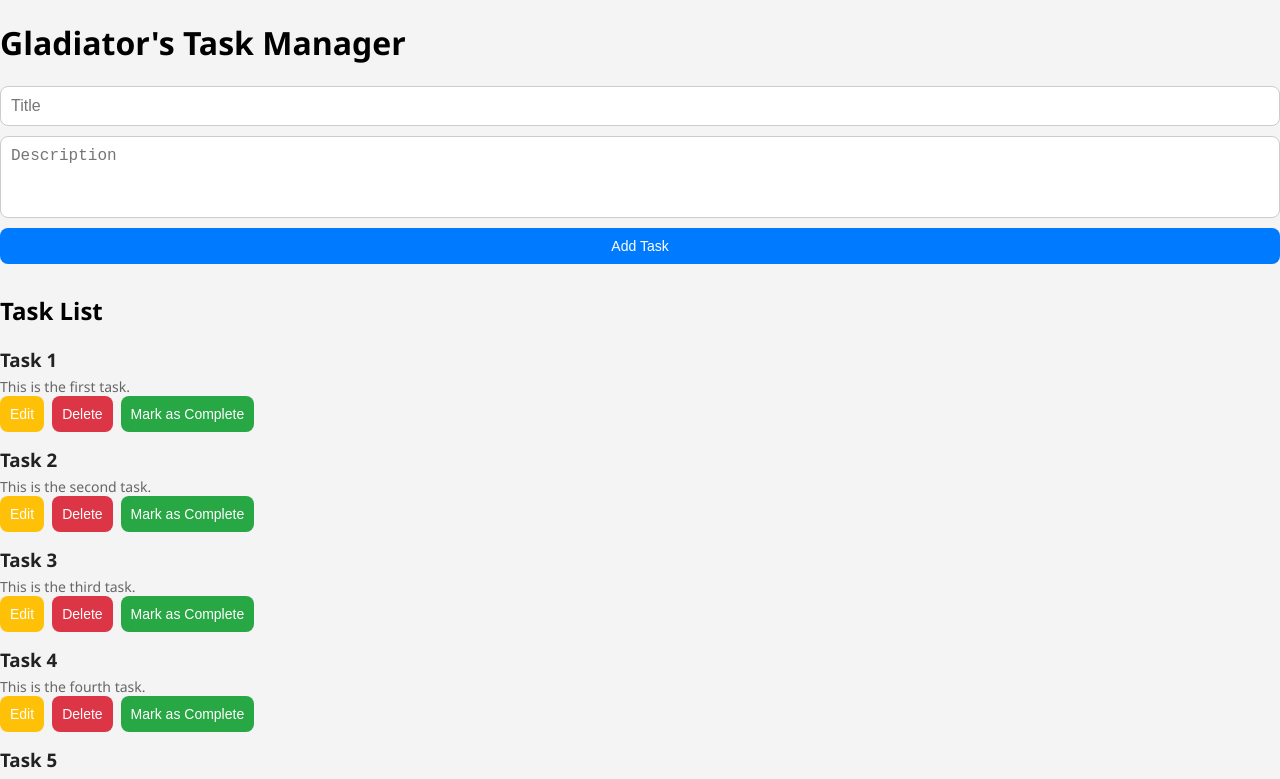
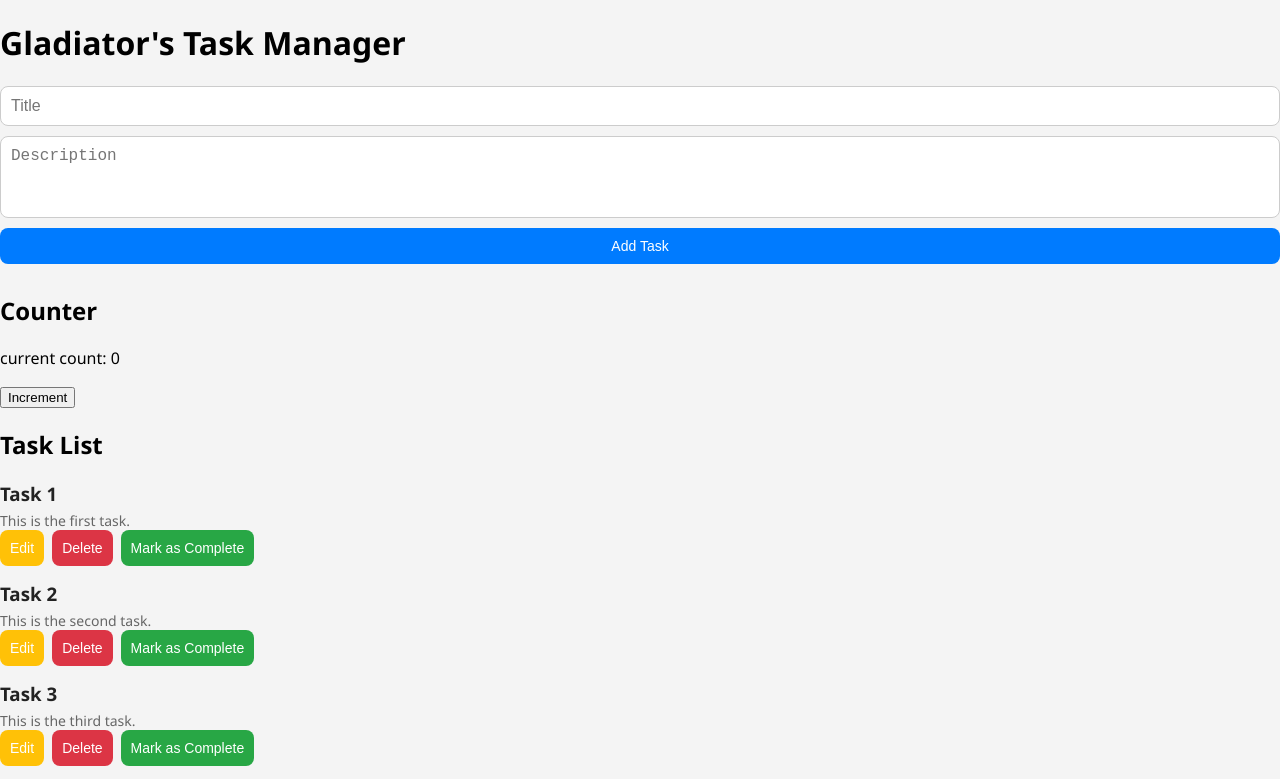
Before and after one commit to Kipla1/task-manager-react, a React (Vite) app: page / in a window 1280 px wide. Shown: the top 779 px of the page. Built offline with nearby package versions, Linux system fonts and the light colour scheme.

Commit message:
state in react

```diff
--- a/src/App.jsx
+++ b/src/App.jsx
@@ -1,4 +1,6 @@
 import './App.css';
+import Counter from './Counter';
+// import Counter from './Counter';
 import Task from './Task';
 import TaskInputForm from './TaskInputForm';
 import TaskList from './TaskList';
@@ -12,6 +14,8 @@
       <h1>Gladiator's Task Manager</h1>
       {/* section for submitting tasks with title and description */}
       <TaskInputForm />
+      {/* <Counter /> */}
+      <Counter />
 
       <h2>Task List</h2>
       {/* section for listing all our tasks */}
--- /dev/null
+++ b/src/Counter.jsx
@@ -0,0 +1,36 @@
+import React, { useState } from 'react';
+
+function Counter() {
+  // we set state using react's useState hook
+  // set the initial state of our count
+  // useState will enable us to track the changes in the state
+  // two values --> count, setCount
+  // useState will always have two values:
+  // 1. current state value --> initial values --> count --> 0
+  // 2. function to update the state --> setCount
+  // therefore setCount is used to update count in our example
+
+  // scenarios
+  // 1. when button is clicked our new count should be 2
+  // 2. when button is clicked our new count will be incremented by 1
+
+  const [count, setCount] = useState(0);
+  // const [isVisible, setIsVisible] = useState(false);
+  // const [isVisible, setIsVisible] = useState(false);
+  // const [name, setName] = useState('John Doe');
+  // const [age, setAge] = useState(30);
+  const handleIncrement = () => {
+    console.log('Increment button clicked');
+    setCount(count + 1); // option 1 --> works
+    // setCount(count++); // option 2 --> doesn't work --> giving us a TypeError
+  };
+  return (
+    <div>
+      <h2>Counter</h2>
+      <p>current count: {count}</p>
+      <button onClick={handleIncrement}>Increment</button>
+    </div>
+  );
+}
+
+export default Counter;
--- a/src/TaskInputForm.jsx
+++ b/src/TaskInputForm.jsx
@@ -10,12 +10,15 @@
       <form className='task-form'>
         <input type='text' placeholder='Title' className='input' />
         <textarea placeholder='Description' className='input textarea' />
-        <button type='submit' className='btn add-btn' onClick={handleClick}>
+        <button
+          type='submit'
+          className='btn add-btn'
+          onClick={handleClick} // option 1
+          // onClick={() => handleClick()} // option 2
+          // onClick={handleClick()} // this doesn't work
+        >
           Add Task
         </button>
-        {/* <button type='submit' className='btn add-btn' onClick={handleClick()}>
-          Add Task
-        </button> */}
       </form>
     </>
   );
--- a/src/TaskList.jsx
+++ b/src/TaskList.jsx
@@ -36,7 +36,6 @@
 
 function TaskList() {
   const mappedData = tasks.map((task) => {
-    // console.log(task);
     return (
       <Task key={task.id} title={task.title} description={task.description} />
     );
@@ -44,11 +43,6 @@
 
   return (
     <div className='task-list'>
-      {/* <Task title='task title trial' description='task description trial' />
-       <Task title={title} description={description} />
-       <Task />
-      <Task />
-      <Task /> */}
       {/* map over our array of tasks */}
       {mappedData}
     </div>
```
